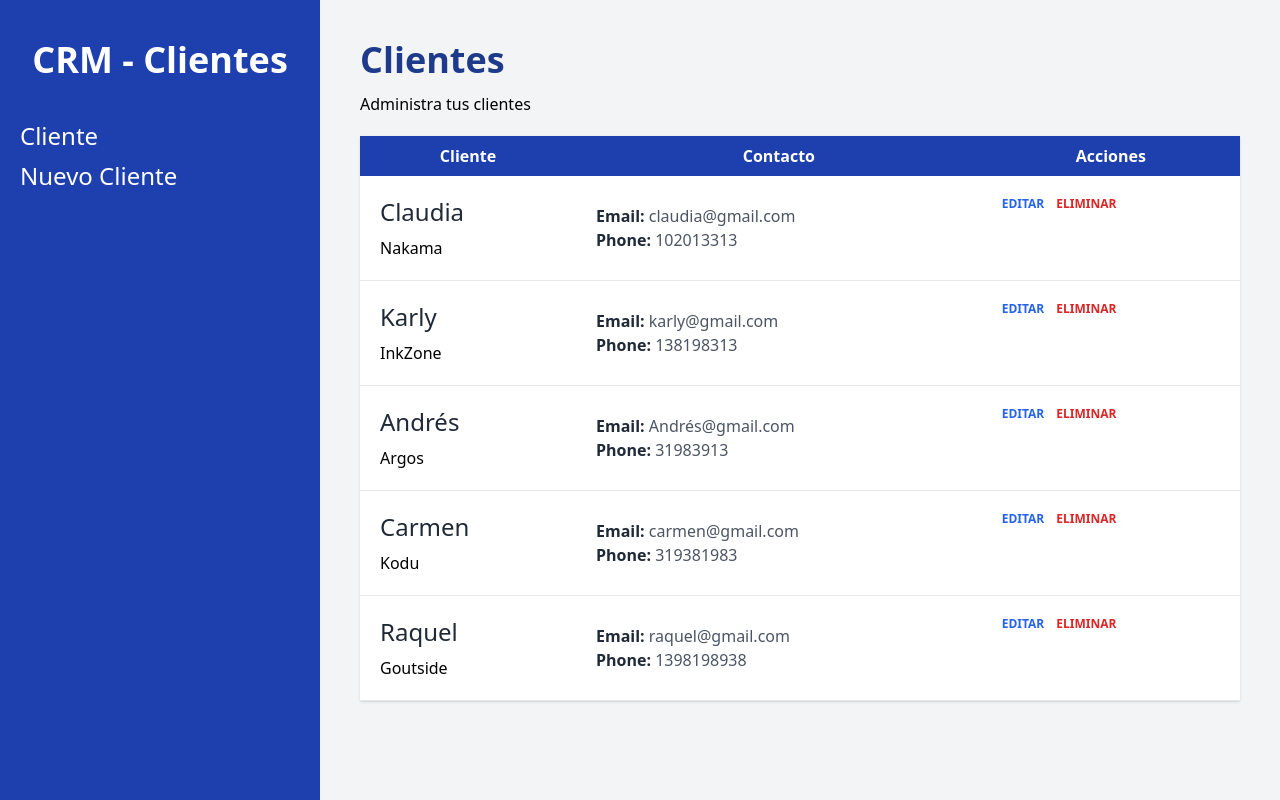
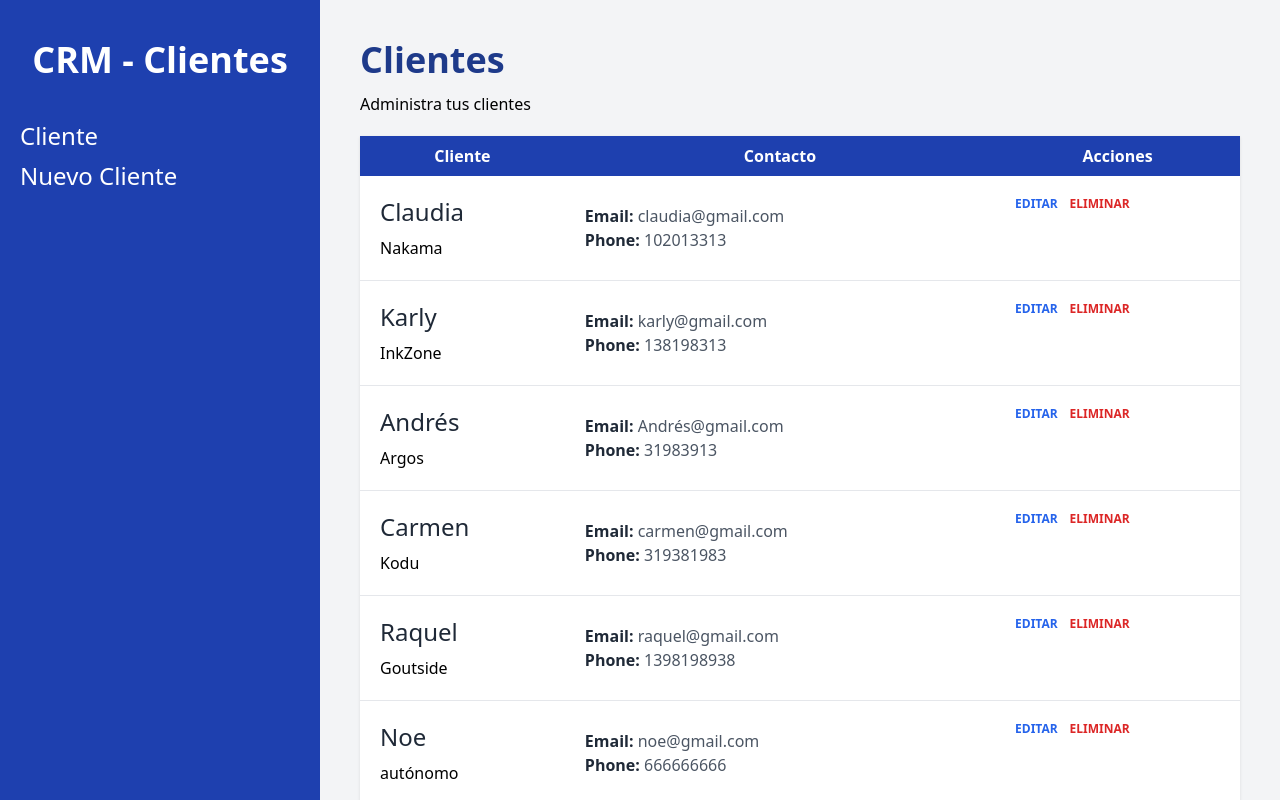
Before and after one commit to Moyrasc/CRM-React, a React (Vite) app: page / in a window 1280 px wide. Built offline with nearby package versions, Linux system fonts and the light colour scheme; data requests are answered from the project's data file.

Commit message:
modificate client component

```diff
--- a/db.json
+++ b/db.json
@@ -1,5 +1,5 @@
 {
-  "clients" : [
+  "clients": [
     {
       "id": 1,
       "name": " Claudia",
@@ -9,7 +9,7 @@
     },
     {
       "id": 2,
-              "name":" Karly",
+      "name": " Karly",
       "phone": 138198313,
       "email": "karly@gmail.com",
       "company": "InkZone"
@@ -34,6 +34,30 @@
       "phone": 1398198938,
       "email": "raquel@gmail.com",
       "company": "Goutside"
+    },
+    {
+      "name": "Noe",
+      "company": "autónomo ",
+      "email": "noe@gmail.com",
+      "phone": "666666666",
+      "notes": "Quiere un ecommerce",
+      "id": 6
+    },
+    {
+      "name": "Noemi",
+      "company": "autónomo ",
+      "email": "noemisolac@gmail.com",
+      "phone": "666666666",
+      "notes": "Quiere un blog",
+      "id": 7
+    },
+    {
+      "name": "Moyra",
+      "company": "autónomo ",
+      "email": "noemisolac@gmail.com",
+      "phone": "666666666",
+      "notes": "no sabe lo que quiere aún ",
+      "id": 8
     }
   ]
 }
--- a/src/components/ApplicationForm.jsx
+++ b/src/components/ApplicationForm.jsx
@@ -11,7 +11,7 @@ const ApplicationForm = ({client}) => {
                     type="text"
                     className="mt-2 block w-full p-3 bg-gray-50"
                     placeholder="Nombre del Cliente"
-                    name="nombre"
+                    name="name"
                 />
             </div>
             <div className="mb-4">
--- a/src/pages/NewClient.jsx
+++ b/src/pages/NewClient.jsx
@@ -1,4 +1,4 @@
-import { useNavigate, Form, useActionData } from "react-router-dom";
+import { useNavigate, Form, useActionData, redirect } from "react-router-dom";
 import ApplicationForm from "../components/ApplicationForm";
 import Error from "../components/Error";
 import { postClient } from "../data/clients";
@@ -26,7 +26,9 @@ export async function action ({request}){
         return errors
     }
 
-    postClient(datos)
+    await postClient(datos)
+
+    return redirect('/')
 }
 
 const NewClient = () => {
```
Lines whose indentation alone changed are shown as unchanged.
